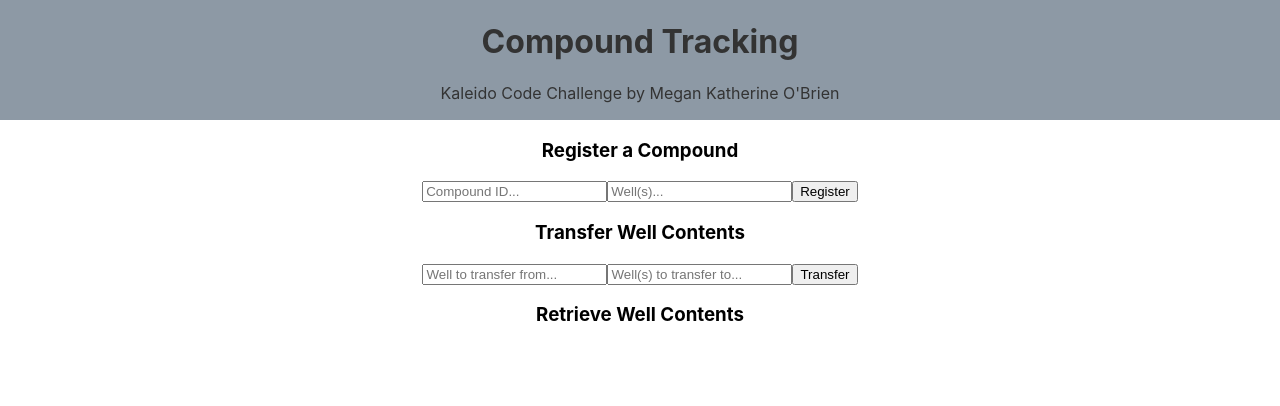
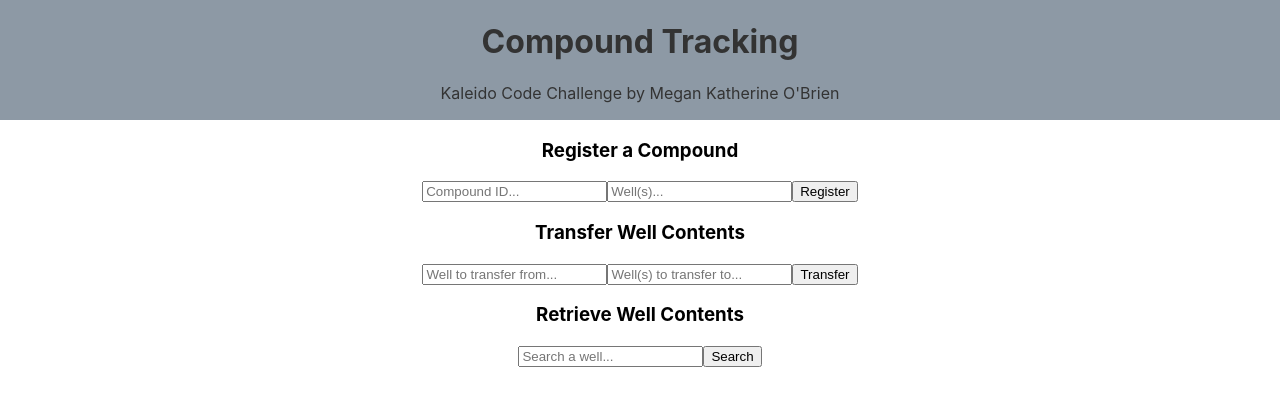
Before and after one commit to mk0b/kaleido-code-challenge, a React (Create React App) app: page / in a window 1280 px wide. Shown: the top 406 px of the page. Built offline with nearby package versions, Linux system fonts and the light colour scheme.

Commit message:
Added search JSX and input is working

```diff
--- a/src/components/Container.js
+++ b/src/components/Container.js
@@ -17,6 +17,7 @@ class RegisterCompound extends Component {
             wells: '',
             transferFrom: '',
             newWells: '',
+            search: '',
         }
     }
 
@@ -87,12 +88,16 @@ class RegisterCompound extends Component {
         //adding new compound to compounds array.
         compounds.push(transferCompound)
 
-        //adding the newCompound object to the compounds array.
+        //updating state with the latest compounds array
         this.setState(() => {
             return {
                 compounds
             }
         });
+    }
+
+    search = (event) => {
+        event.preventDefault();
     }
 
     render() {
@@ -101,6 +106,7 @@ class RegisterCompound extends Component {
             wells,
             transferFrom,
             newWells,
+            search,
         } = this.state;
 
         console.log('Making sure state is updated correctly', this.state);
@@ -148,6 +154,18 @@ class RegisterCompound extends Component {
                     </form>
                 </div>
                 <h3>Retrieve Well Contents</h3>
+                <div>
+                    <form>
+                        <input
+                            id="search"
+                            name="search"
+                            type="text"
+                            placeholder="Search a well..."
+                            onChange={this.change}
+                            value={search} />
+                        <button onClick={this.search} className="search">Search</button>
+                    </form>
+                </div>
             </div>
         );
     }
```
